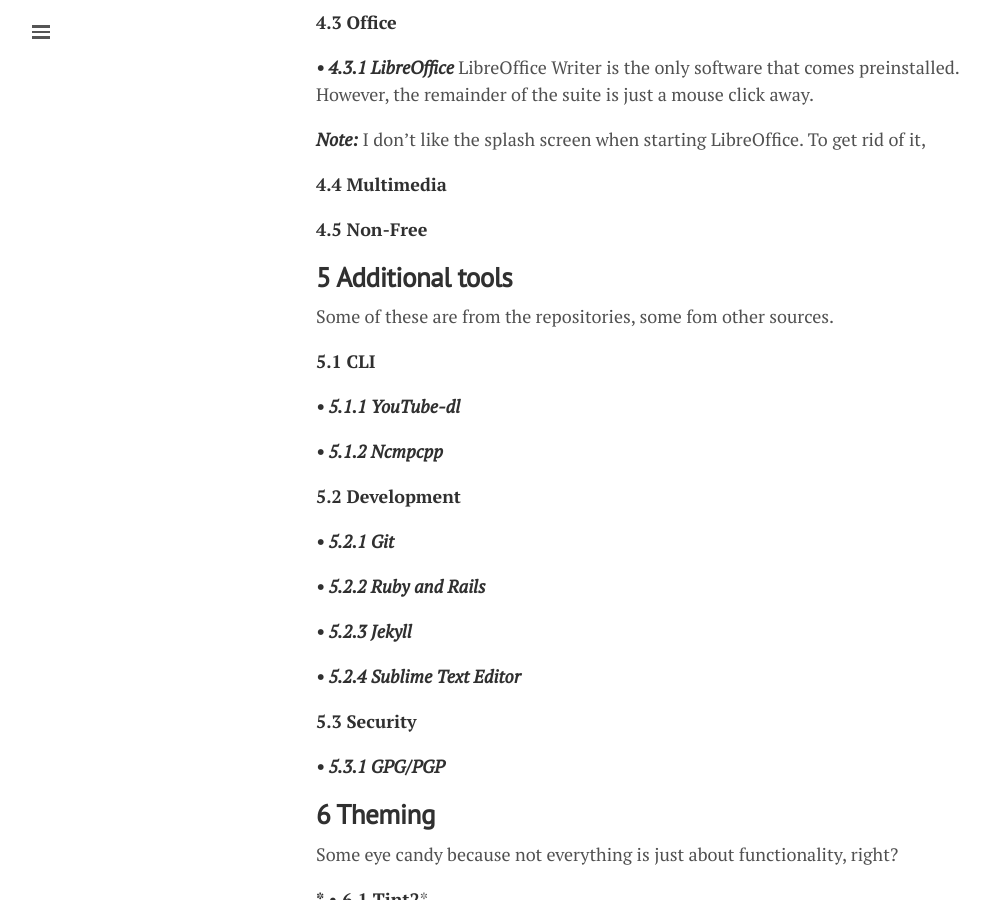
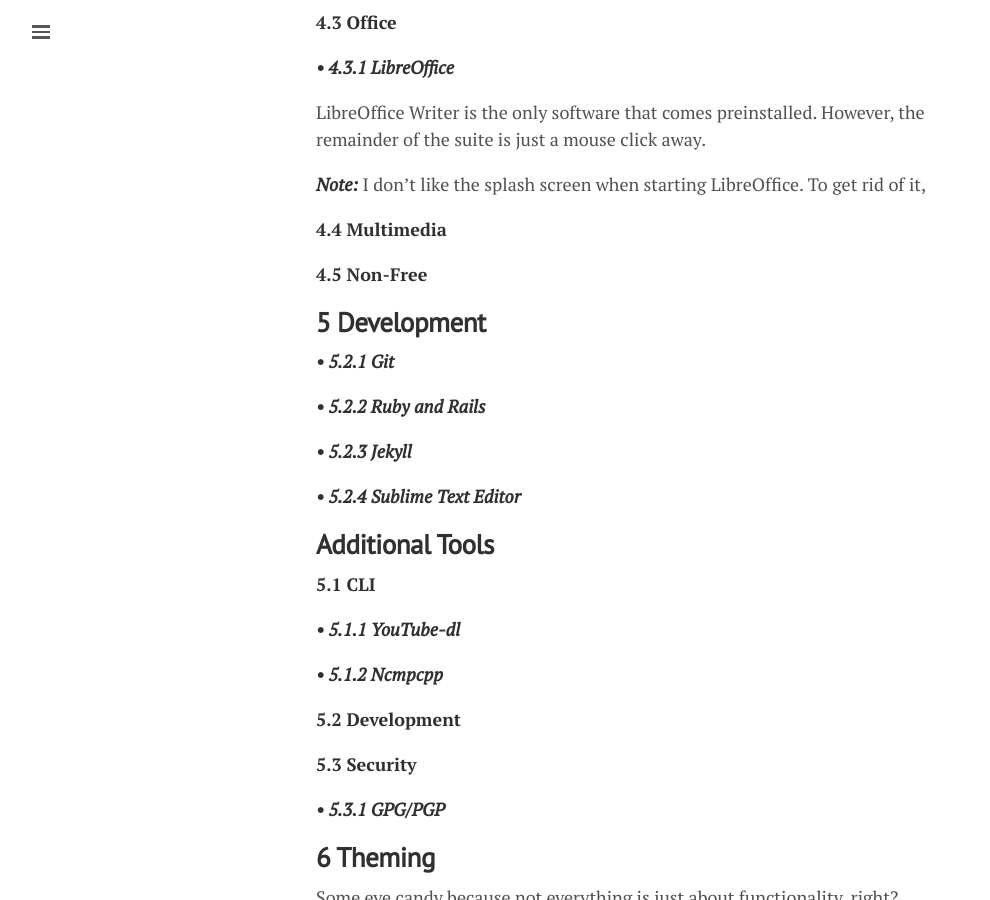
Before and after one commit to lgeurts/lgeurts.github.io, a Jekyll site: the page built from _posts/2017-07-11-bunsenlabs-linux-setup-notes-for dell-inspiron-6000.md, in a window 1280 px wide and 900 px high, scrolled down 2643 px. Shown: the whole window, without its empty margins (0-990 px from the left). Built offline with Jekyll 4.4.1, drawn with Linux system fonts in a browser that asks for light colours; nearby versions of some CDN libraries; comment, search, counter and statistics services are not loaded.

Commit message:
Update 2017-07-11-bunsenlabs-linux-setup-notes-for dell-inspiron-6000.md

```diff
--- a/_posts/2017-07-11-bunsenlabs-linux-setup-notes-for dell-inspiron-6000.md
+++ b/_posts/2017-07-11-bunsenlabs-linux-setup-notes-for dell-inspiron-6000.md
@@ -65,6 +65,7 @@
 **4.3 Office**
 
 ***• 4.3.1 LibreOffice***
+
 LibreOffice Writer is the only software that comes preinstalled. However, the remainder of the suite is just a mouse click away.
 
 ***Note:*** I don't like the splash screen when starting LibreOffice. To get rid of it,
@@ -73,10 +74,19 @@
 
 **4.5 Non-Free**
 
-**5 Additional tools**
-----------------------
+**5 Development**
+-----------------
 
-Some of these are from the repositories, some fom other sources.
+***• 5.2.1 Git***
+
+***• 5.2.2 Ruby and Rails***
+
+***• 5.2.3 Jekyll***
+
+***• 5.2.4 Sublime Text Editor***
+
+**Additional Tools**
+--------------------
 
 **5.1 CLI**
 
```
Also changed, not shown: other parts of _posts/2017-07-11-bunsenlabs-linux-setup-notes-for dell-inspiron-6000.md (+0 -6 lines).
